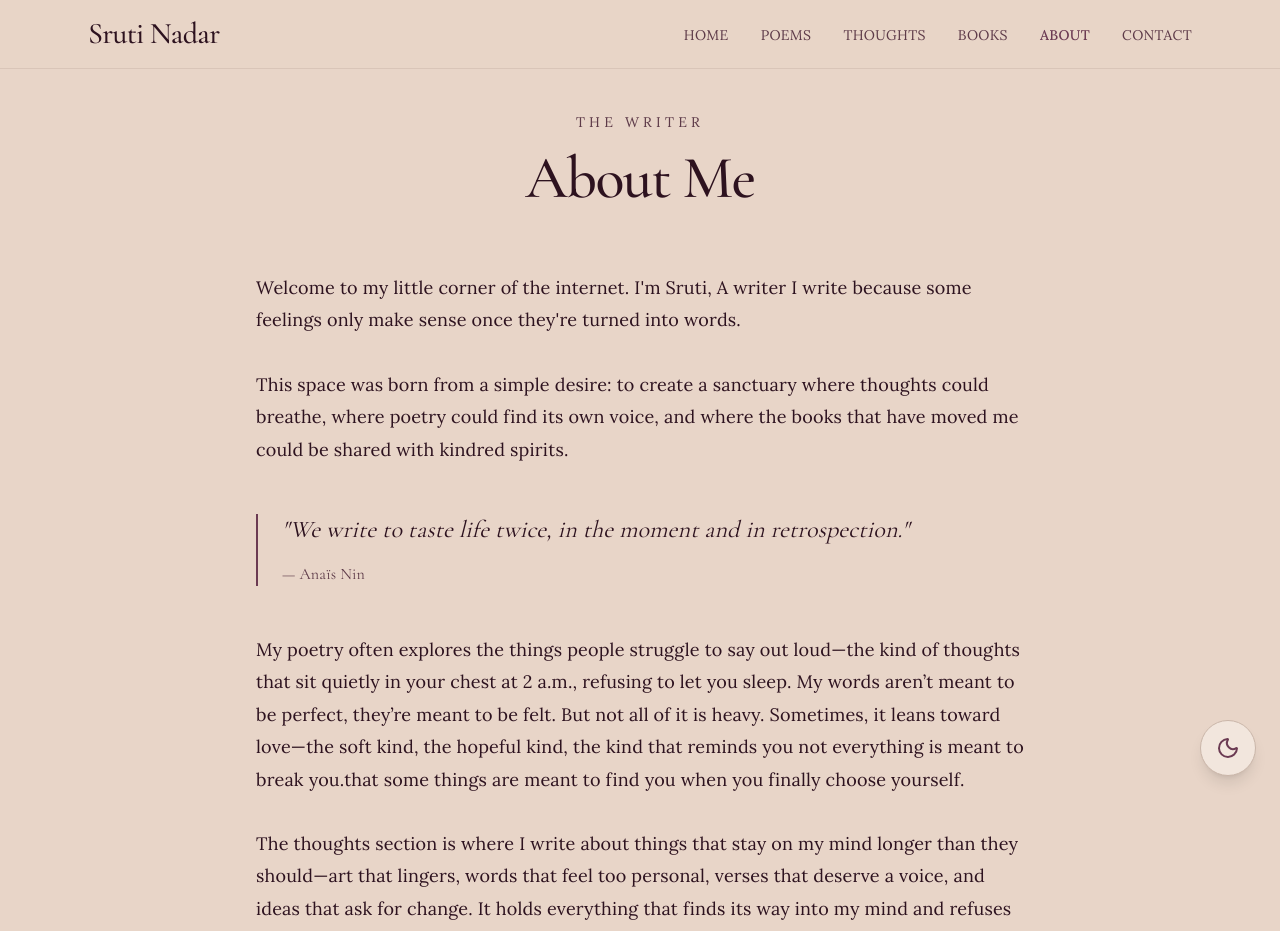
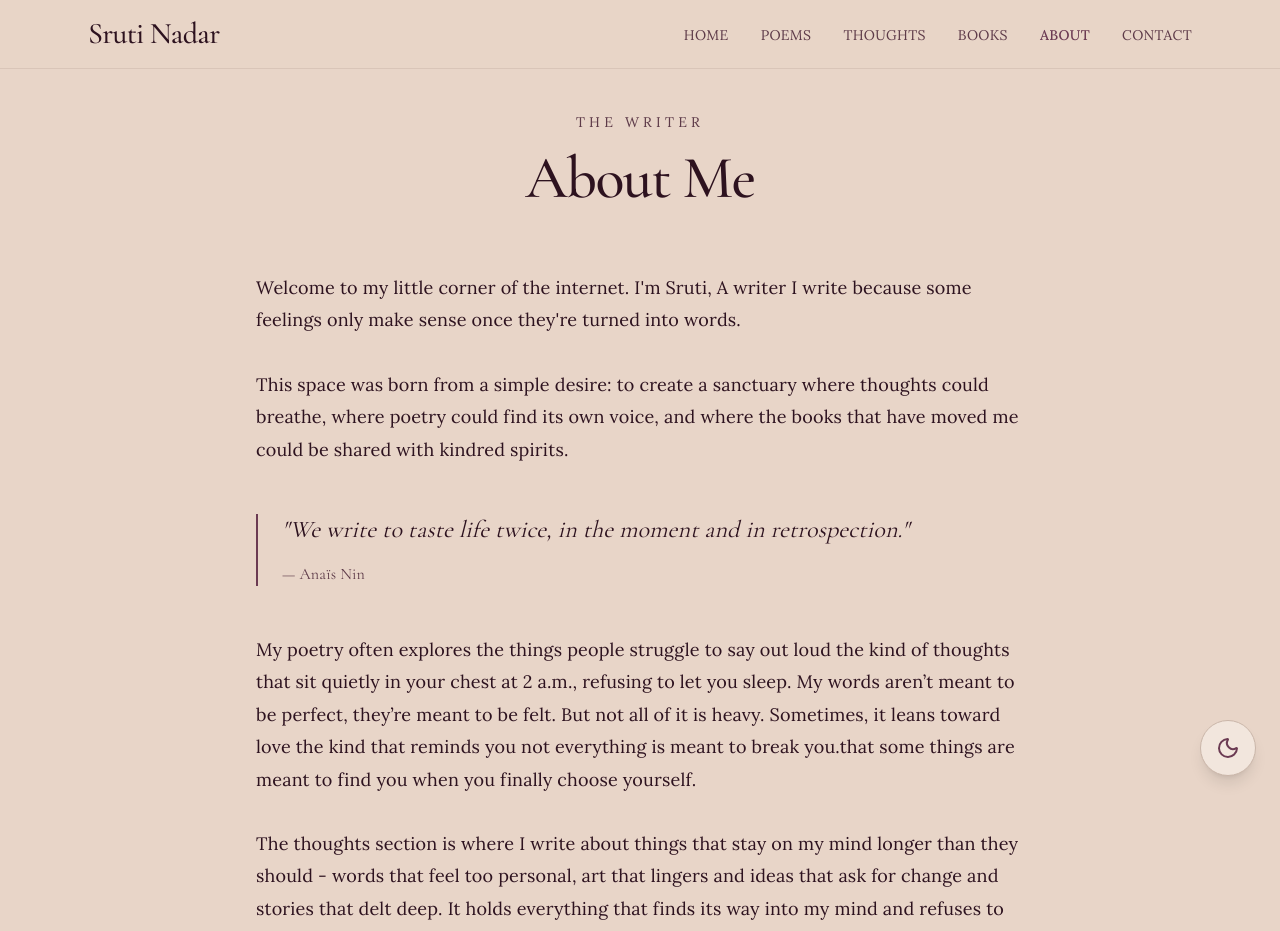
Before and after one commit to srutinadar26/Blog, a Next.js app: page /about in a window 1280 px wide. Shown: the top 931 px of the page. Built offline with nearby package versions, Linux system fonts and the light colour scheme.

Commit message:
changes in about

```diff
--- a/app/about/page.tsx
+++ b/app/about/page.tsx
@@ -46,25 +46,22 @@ export default function AboutPage() {
             </blockquote>
 
             <p>
-              My poetry often explores the things people struggle to say out loud—the kind
+              My poetry often explores the things people struggle to say out loud the kind
               of thoughts that sit quietly in your chest at 2 a.m., refusing to let you sleep.
               My words aren’t meant to be perfect, they’re meant to be felt. But not all of it
-              is heavy. Sometimes, it leans toward love—the soft kind, the hopeful kind, the
-              kind that reminds you not everything is meant to break you.that some things
-              are meant to find you when you finally choose yourself.
+              is heavy. Sometimes, it leans toward love the kind that reminds you not everything
+              is meant to break you.that some things are meant to find you when you finally choose yourself.
             </p>
 
            <p>
             The thoughts section is where I write about things that stay on my mind longer
-            than they should—art that lingers, words that feel too personal, verses that
-            deserve a voice, and ideas that ask for change. It holds everything that finds
-            its way into my mind and refuses to leave—how I see the world, what I question,
-            and what I’m still trying to understand. Nothing here is a fixed truth, it’s
-            simply my personal opinion.
+            than they should - words that feel too personal, art that lingers and ideas that ask for change
+            and stories that delt deep. It holds everything that finds its way into my mind
+            and refuses to leave how I see the world, what I question and what I’m still trying to understand.
           </p>
 
             <p>
-              And then there are the books—those faithful companions that have
+              And then there are the books those faithful companions that have
               accompanied me through seasons of change. I share my reading journey
               here, hoping that perhaps a recommendation might lead you to your
               next literary love.
```
